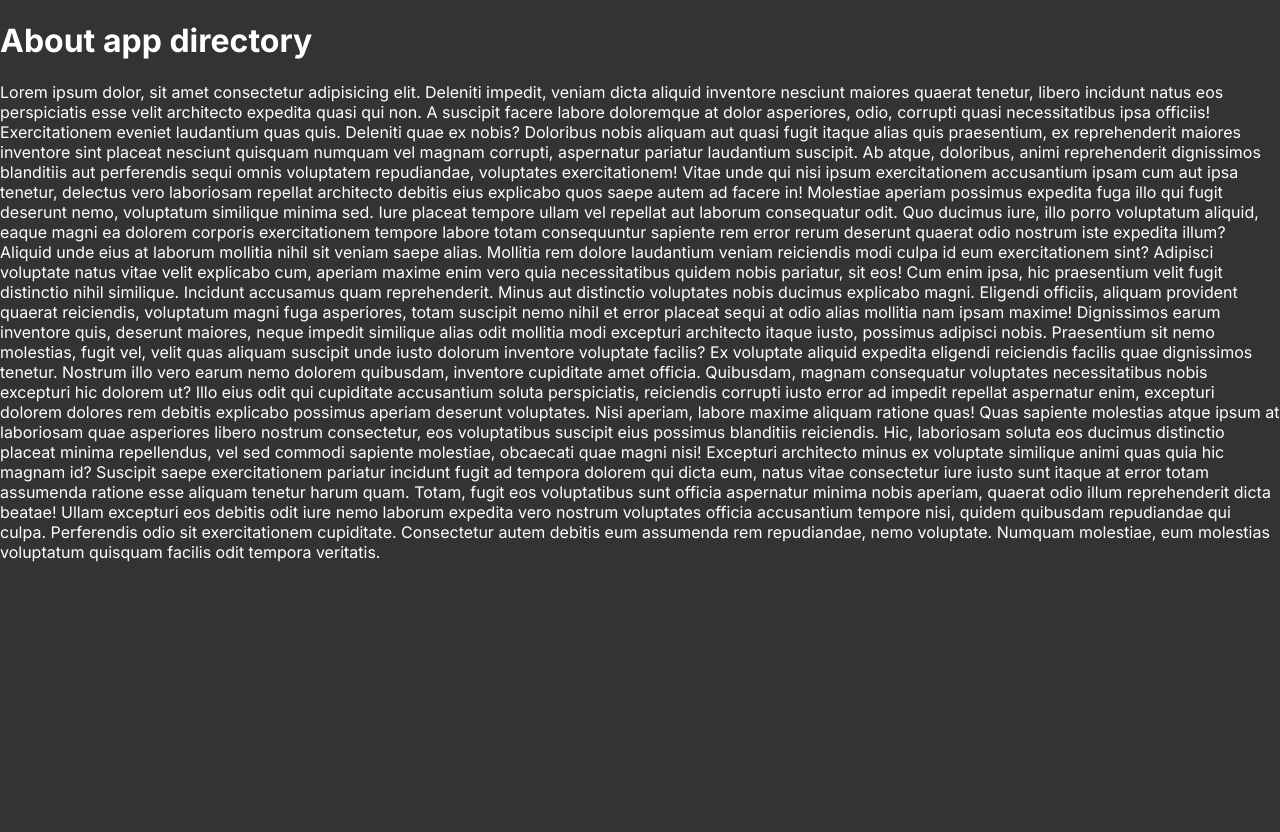
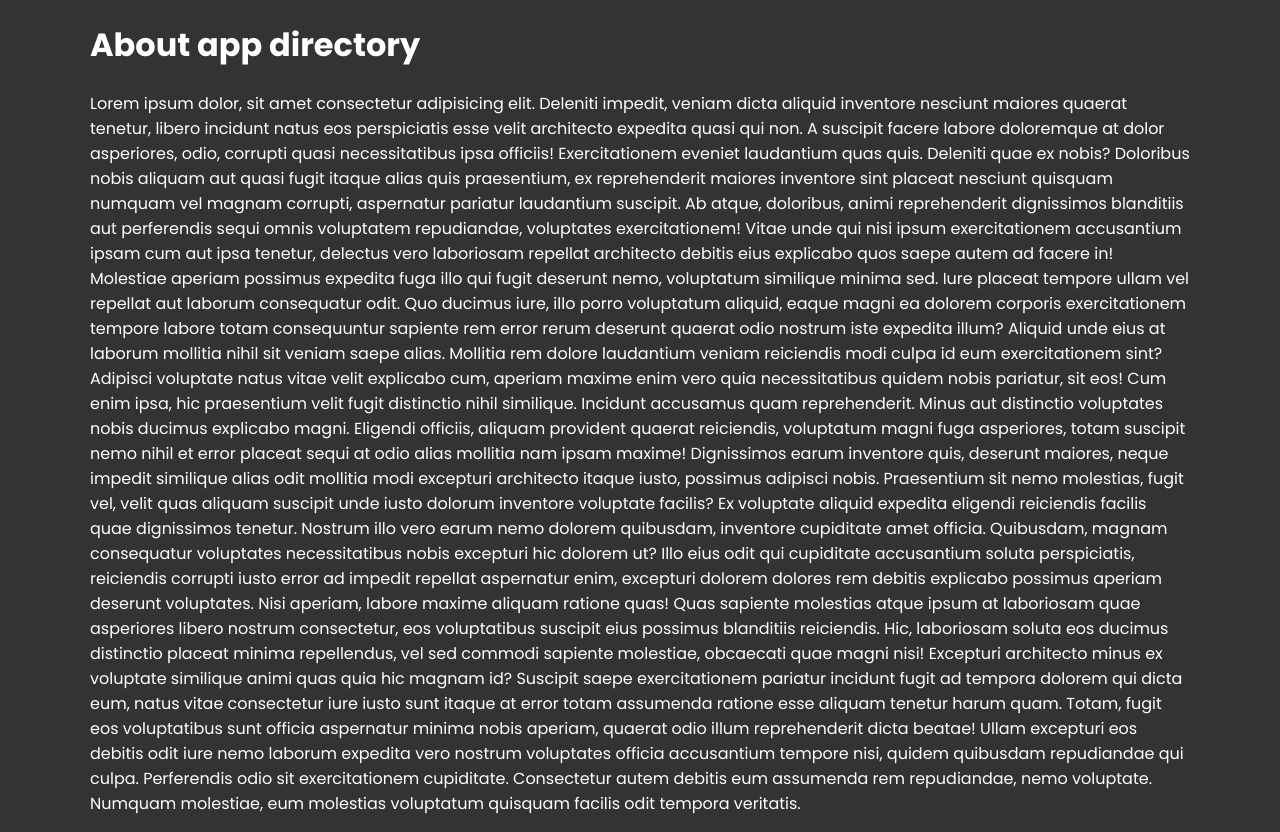
Before and after one commit to SaadMosallam/next-13-crash, a Next.js app: page /about in a window 1280 px wide. Before the commit the page ends 800 px from the top, so only its background shows below. Built offline with nearby package versions, Linux system fonts and the light colour scheme.

Commit message:
add layout and font

```diff
--- a/app/about/page.jsx
+++ b/app/about/page.jsx
@@ -1,4 +1,9 @@
 import React from "react";
+
+export const metadata = {
+  title: "About App directory",
+  description: "Details about app directory",
+};
 
 const AboutPage = () => {
   return (
--- a/app/layout.js
+++ /dev/null
@@ -1,17 +0,0 @@
-import { Inter } from 'next/font/google'
-import './globals.css'
-
-const inter = Inter({ subsets: ['latin'] })
-
-export const metadata = {
-  title: 'Create Next App',
-  description: 'Generated by create next app',
-}
-
-export default function RootLayout({ children }) {
-  return (
-    <html lang="en">
-      <body className={inter.className}>{children}</body>
-    </html>
-  )
-}
--- /dev/null
+++ b/app/layout.jsx
@@ -0,0 +1,21 @@
+import { Poppins } from "next/font/google";
+import "./globals.css";
+
+const poppins = Poppins({ weight: ["400", "700"], subsets: ["latin"] });
+
+export const metadata = {
+  title: "App directory next.js",
+  description: "crash course for App directory next.js",
+  keywords:
+    "web development, web design, javascript, react, next, node, html, css",
+};
+
+export default function RootLayout({ children }) {
+  return (
+    <html lang="en">
+      <body className={poppins.className}>
+        <main className="container">{children}</main>
+      </body>
+    </html>
+  );
+}
```
